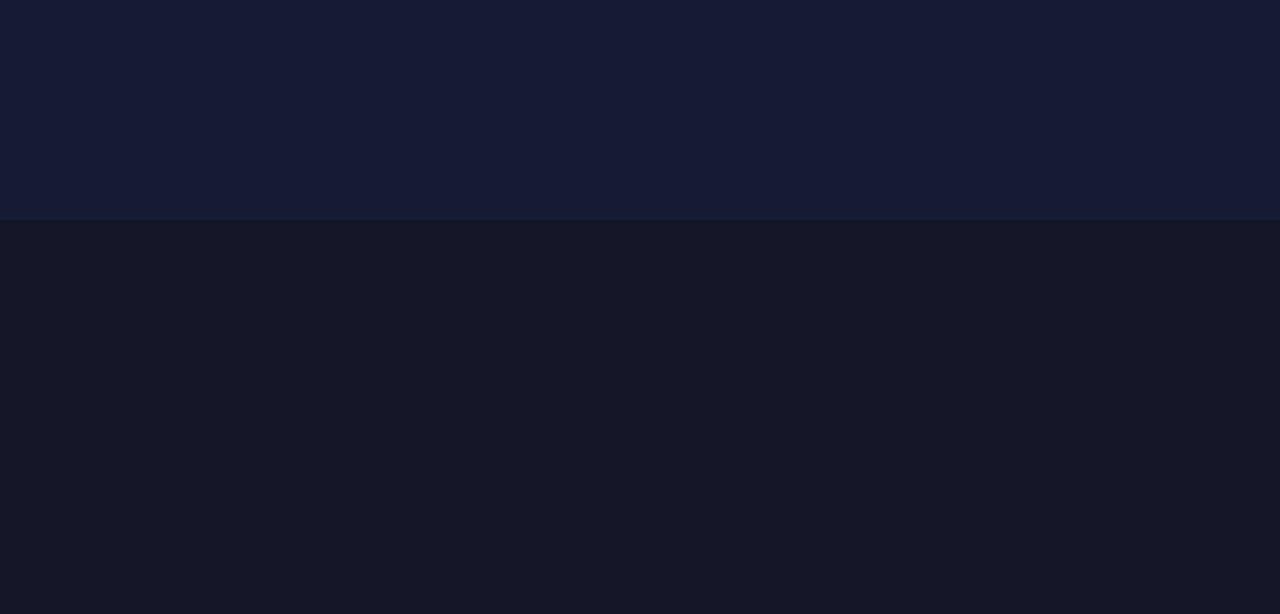
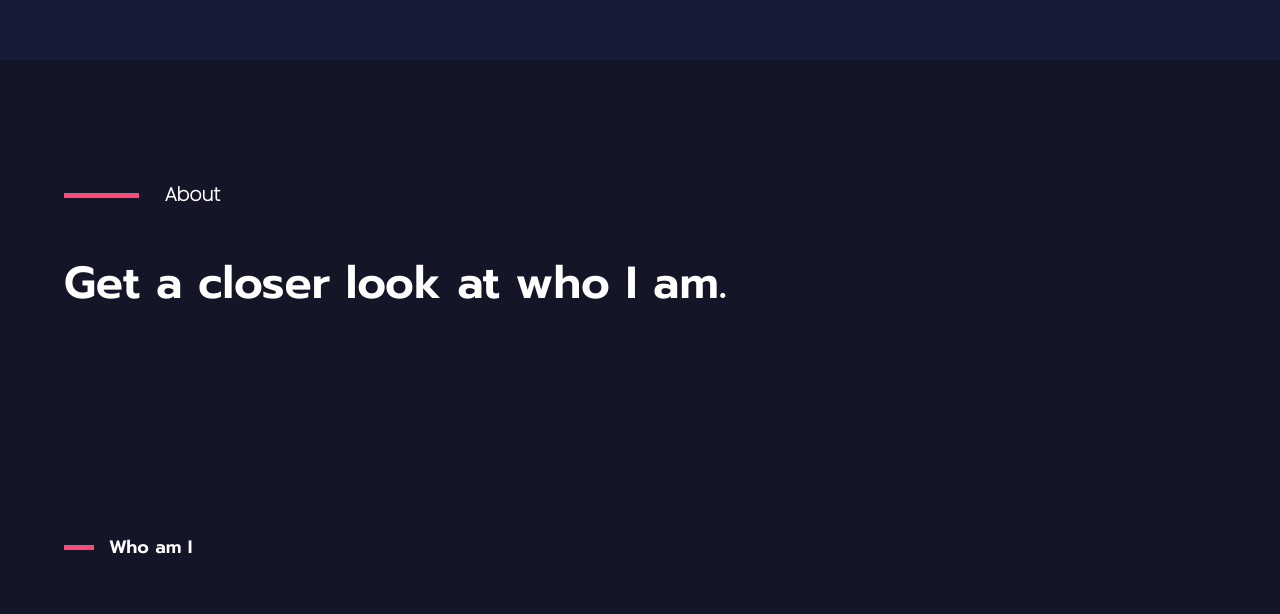
Before and after one commit to Fredvel123/fevs-portfolio, a React (Create React App) app: page / in a window 1280 px wide. Shown: the part 2146-2760 px from the top of the page. Before the commit the page ends 2366 px from the top, so only its background shows below. Built offline with nearby package versions, Linux system fonts and the light colour scheme; a web font is replaced by a local one.

Commit message:
About page and about styles added

```diff
--- a/src/App.jsx
+++ b/src/App.jsx
@@ -2,12 +2,14 @@ import React from 'react';
 // components
 import Home from './components/home';
 import Work from './components/work';
+import About from './components/about';
 
 function App() {
   return (
     <div>
       <Home  />
       <Work  />
+      <About />
     </div>
   );
 }
--- /dev/null
+++ b/src/components/about/Title.jsx
@@ -0,0 +1,16 @@
+import React from 'react';
+// styled components
+import { TitleStyles } from '../../styles/about/title';
+
+function Title() {
+  return (
+    <TitleStyles>
+      <h2>About</h2>
+      <h3>
+        Get a closer look at who I am.
+      </h3>
+    </TitleStyles>
+  );
+}
+
+export default Title;
--- /dev/null
+++ b/src/components/about/WhoAmI.jsx
@@ -0,0 +1,36 @@
+import React from 'react';
+// image
+import profile  from '../../images/wallpaper6.jpg'
+// styled components
+import { Div, Info } from '../../styles/about/whoAmI'
+
+function WhoAmI() {
+  return (
+    <Div>
+      <Info>
+        <div className='section' >
+          <h2>Who am I</h2>
+          <h3>
+            I'm Freddy Velarde, 20 years old and I'm from Bolivia.
+            I'm a programmer and web developer front-end, Everything I learned are self-taught
+            over many mounths and throght many projects made.
+          </h3>
+        </div>
+        <div className='section' >
+          <h2>Skills & tools</h2>
+          <h3>
+            Software development: Git(version controller), terminal/linux, english/b1,
+          </h3>
+          <h3>
+            front-end: Html, css/responsive-design, javascript, ReactJs Redux/ToolkIt, Hooks, styled-components, react-router,
+          </h3>
+        </div>
+        <a href="#contact">Get in touch</a>
+      </Info>
+
+      <img src={profile} width='50px' alt="" />
+    </Div>
+  );
+}
+
+export default WhoAmI;
--- /dev/null
+++ b/src/components/about/index.jsx
@@ -0,0 +1,15 @@
+import React from 'react';
+// components
+import Title from './Title';
+import WhoAmI from './WhoAmI';
+
+function About(){
+  return(
+    <div id='about'>
+      <Title />
+      <WhoAmI />
+    </div>
+  )
+}
+
+export default About;
--- a/src/components/home/Header.jsx
+++ b/src/components/home/Header.jsx
@@ -27,14 +27,14 @@ function Header() {
       <nav >
         <a href="#work">   Work </a>
         <a href="#about"> About </a>
-        <a href="#skills"> Skills </a>
+        {/* <a href="#skills"> Skills </a> */}
         <a href="#contact"> Contact </a>
       </nav>
       <div>
         <a href="#home"><HomeOutlined style={style}/></a>
         <a href="#work"><CodeOutlined style={style}/></a>
         <a href="#about"><UserOutlined style={style}/></a>
-        <a href="#skills"><ForkOutlined style={style}/></a>
+        {/* <a href="#skills"><ForkOutlined style={style}/></a> */}
         <a href="#contact"><MailOutlined style={style}/></a>
       </div>
     </HeaderStyle>
--- a/src/components/work/Projects.jsx
+++ b/src/components/work/Projects.jsx
@@ -127,6 +127,7 @@ function Projects() {
   const callback = (observer) => {
     if(observer[0].isIntersecting) {
       setTimeout(() => {
+        // observer[0].target.classList.remove('invisible');
         observer[0].target.classList.add('visible');
       }, 700);
     }else {
--- /dev/null
+++ b/src/styles/about/title.jsx
@@ -0,0 +1,53 @@
+import styled from "styled-components";
+// colors and fonts
+import colors from '../tools/colors.json';
+import fonts from '../tools/fonts.json';
+
+
+export const TitleStyles = styled.div`
+  padding: 0 5%;
+  padding-top: 15vh;
+  h2 {
+    font-size: 19px;
+    font-family: ${fonts.letter2};
+    margin-left: calc(7% + 0px) ; // calc() is to calculate the margin :)
+    /* margin-right: 3%; */
+    &::before{
+      z-index: 100;
+      content: '';
+      background: ${colors.darkPink};
+      position: absolute;
+      display: block;
+      left: 5%;
+      margin-top: 1.6vh;
+      height: 0.6vh;
+      width: 75px;
+    }
+  }
+  h3 {
+    font-family: ${fonts.letter1};
+    margin-top: 5vh;
+    font-size: 45px;
+  }
+  // responsive design
+  @media screen and (max-width: 1321px) {
+    h2 {
+      margin-left: calc(7% + 20px)  ;
+    }
+  }
+  @media screen and (max-width: 1050px) {
+    h2 {
+      margin-left: calc(7% + 50px)  ;
+    }
+  }
+  @media screen and (max-width: 580px) {
+    h2 {
+      margin-left: calc(7% + 70px)  ;
+    }
+  }
+  @media screen and (max-width: 600px) {
+    h3 {
+      font-size: 37px;
+    }
+  }
+`
--- /dev/null
+++ b/src/styles/about/whoAmI.jsx
@@ -0,0 +1,68 @@
+import styled from "styled-components";
+// colors and fonts
+import colors from '../tools/colors.json';
+import fonts from '../tools/fonts.json';
+
+export const Div = styled.div`
+  margin: 17vh 5%;
+  display: flex;
+  align-items: center;
+  justify-content: center;
+  img {
+    width: 350px;
+    height: 350px;
+    object-fit: cover;
+  }
+  @media screen and (max-width: 750px) {
+    flex-direction: column-reverse;
+    img {
+      /* object-fit: cover; */
+      width: 55%;
+      height: 100%;
+    }
+  }
+`
+
+export const Info = styled.div`
+margin-right: 20%;
+  .section {
+    margin: 10vh 0;
+    h2 {
+      color: white;
+      font-size: 18px;
+      font-family: ${fonts.letter1};
+      margin-bottom: 6vh;
+      margin-left: 45px;
+      &::before {
+        content: '';
+        position: absolute;
+        display: block;
+        margin-top: 12px;
+        left: 5%;
+        width: 30px;
+        height: .6vh;
+        background-color: ${colors.darkPink};
+      }
+    }
+    h3 {
+      font-size: 16px;
+      font-family: ${fonts.letter2};
+      line-height: 5vh;
+      font-weight: 50;
+      margin-bottom: 2.4vh;
+    }
+  }
+  a {
+    color: white;
+    font-family: ${fonts.letter2};
+    background: ${colors.darkPink};
+    padding: 3vh 5%;
+    transition: ease-in .3s;
+    &:hover{
+      background: ${colors.secondBlue};
+    }
+  }
+  @media screen and (max-width: 750px) {
+    margin-right: 0;
+  }
+`
--- a/src/styles/work/projects.jsx
+++ b/src/styles/work/projects.jsx
@@ -7,8 +7,8 @@ import fonts from '../tools/fonts.json';
 export const ProjectsStyles = styled.div`
   padding:0 5% ;
   padding-top: 20vh;
+  padding-bottom: 30vh;
   background: ${colors.secondBlue};
-  padding-bottom: 50vh;
   display: flex;
   align-items: center;
   img {
@@ -83,6 +83,7 @@ export const Text = styled.div`
     }
   }
   h4 {
+    font-weight: 50;
     font-family: ${fonts.letter2};
     margin-right: 12%;
     font-size: 18px;
```
